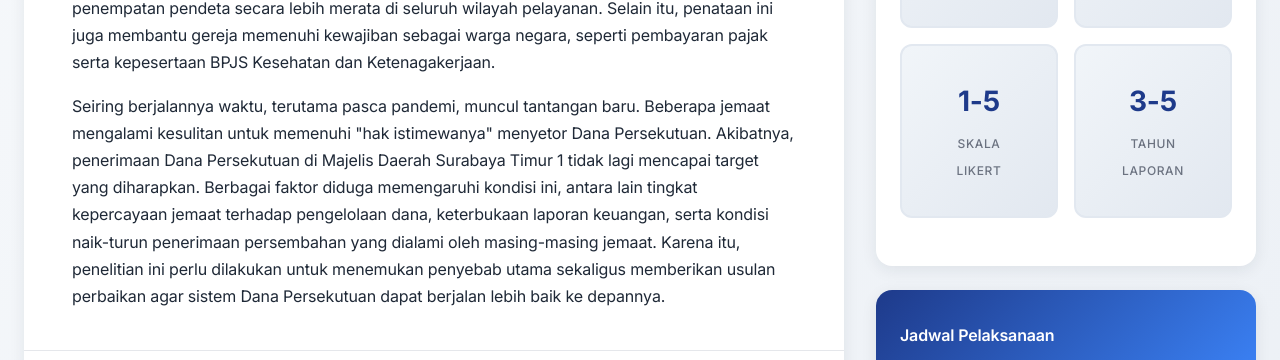
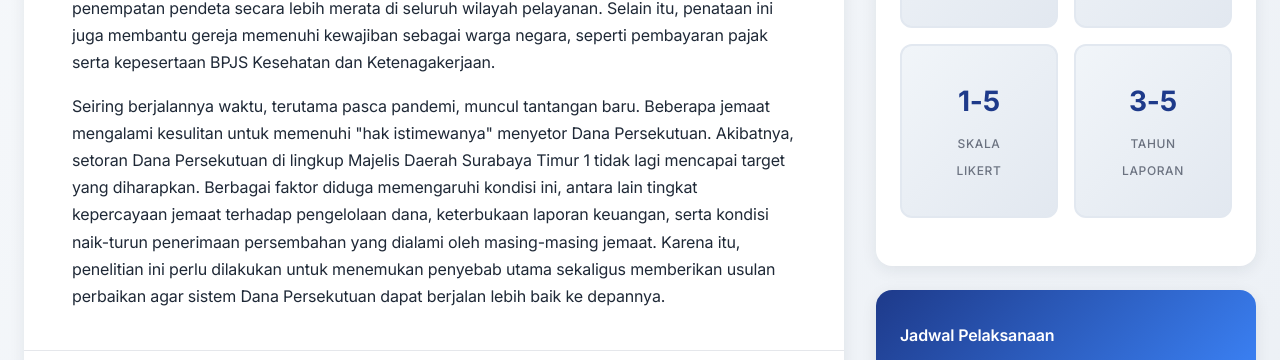
Before and after one commit to firmanpraditya/penelitiandaperst1, a plain HTML site: page index.html in a window 1280 px wide. Shown: the part 715-1075 px from the top of the page. Drawn offline with Linux system fonts and the light colour scheme.

Commit message:
Update index.html

```diff
--- a/index.html
+++ b/index.html
@@ -819,7 +819,7 @@
                     <div class="section-body">
                         <p>Pada Sidang ke-113 Majelis Agung GKJW yang diadakan pada 23–29 Juni 2016 di Jemaat Purwoharjo, Kediri, diputuskan sistem Dana Persekutuan Majelis Agung sebesar 30% dari realisasi penerimaan anggaran jemaat dua tahun sebelumnya. Kebijakan ini lahir sebagai bentuk nyata semangat <strong class="highlight-text">Patunggilan Kang Nyawiji</strong> yang ingin diwujudkan di seluruh GKJW.</p>
                         <p>Dengan adanya perubahan sistem tersebut, GKJW mulai menerapkan sentralisasi japen. Langkah ini bertujuan untuk memperbaiki tata kelola, antara lain dengan mempermudah distribusi dan penempatan pendeta secara lebih merata di seluruh wilayah pelayanan. Selain itu, penataan ini juga membantu gereja memenuhi kewajiban sebagai warga negara, seperti pembayaran pajak serta kepesertaan BPJS Kesehatan dan Ketenagakerjaan.</p>
-                        <p>Seiring berjalannya waktu, terutama pasca pandemi, muncul tantangan baru. Beberapa jemaat mengalami kesulitan untuk memenuhi "hak istimewanya" menyetor Dana Persekutuan. Akibatnya, penerimaan Dana Persekutuan di Majelis Daerah Surabaya Timur 1 tidak lagi mencapai target yang diharapkan. Berbagai faktor diduga memengaruhi kondisi ini, antara lain tingkat kepercayaan jemaat terhadap pengelolaan dana, keterbukaan laporan keuangan, serta kondisi naik-turun penerimaan persembahan yang dialami oleh masing-masing jemaat. Karena itu, penelitian ini perlu dilakukan untuk menemukan penyebab utama sekaligus memberikan usulan perbaikan agar sistem Dana Persekutuan dapat berjalan lebih baik ke depannya.</p>
+                        <p>Seiring berjalannya waktu, terutama pasca pandemi, muncul tantangan baru. Beberapa jemaat mengalami kesulitan untuk memenuhi "hak istimewanya" menyetor Dana Persekutuan. Akibatnya, setoran Dana Persekutuan di lingkup Majelis Daerah Surabaya Timur 1 tidak lagi mencapai target yang diharapkan. Berbagai faktor diduga memengaruhi kondisi ini, antara lain tingkat kepercayaan jemaat terhadap pengelolaan dana, keterbukaan laporan keuangan, serta kondisi naik-turun penerimaan persembahan yang dialami oleh masing-masing jemaat. Karena itu, penelitian ini perlu dilakukan untuk menemukan penyebab utama sekaligus memberikan usulan perbaikan agar sistem Dana Persekutuan dapat berjalan lebih baik ke depannya.</p>
                     </div>
                 </section>
 
```
